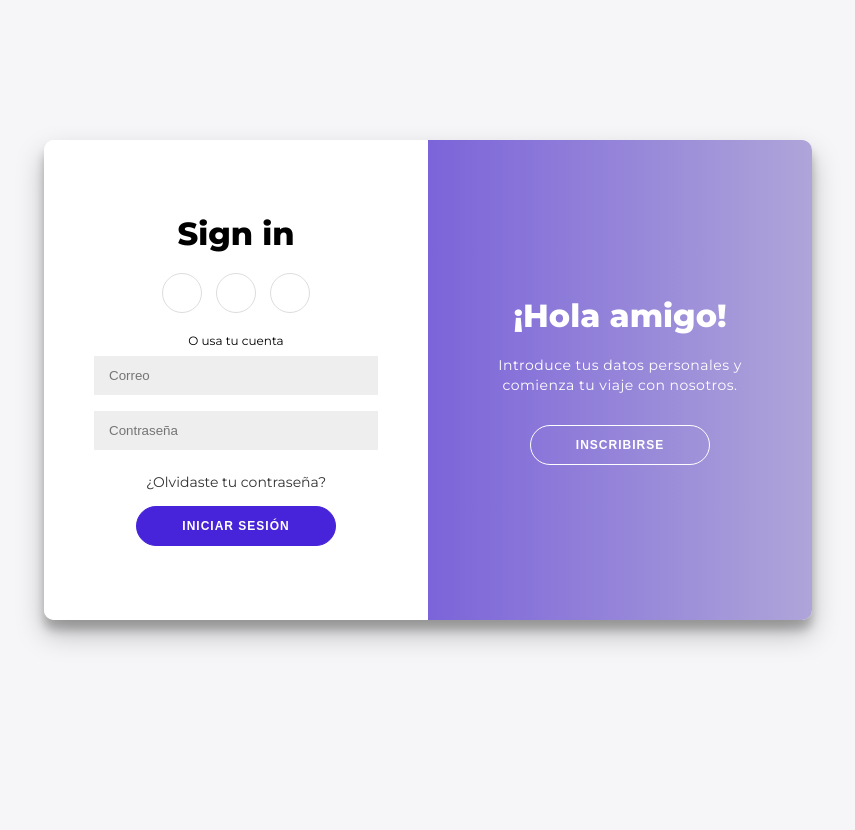
After one commit to MarkSerna/Jellyvery, a PHP site: page /login.html in a window 1280 px wide. The commit adds this page. Shown: the whole page, without its empty margins (212-1067 px from the left). Run offline with PHP 8.4, Linux system fonts and the light colour scheme.

```diff
--- /dev/null
+++ b/css/login.css
@@ -0,0 +1,226 @@
+@import url('https://fonts.googleapis.com/css?family=Montserrat:400,800');
+
+* {
+	box-sizing: border-box;
+}
+
+body {
+	background: #f6f5f7;
+	display: flex;
+	justify-content: center;
+	align-items: center;
+	flex-direction: column;
+	font-family: 'Montserrat', sans-serif;
+	height: 100vh;
+	margin: -20px 0 50px;
+}
+
+h1 {
+	font-weight: bold;
+	margin: 0;
+}
+
+h2 {
+	text-align: center;
+}
+
+p {
+	font-size: 14px;
+	font-weight: 100;
+	line-height: 20px;
+	letter-spacing: 0.5px;
+	margin: 20px 0 30px;
+}
+
+span {
+	font-size: 12px;
+}
+
+a {
+	color: #333;
+	font-size: 14px;
+	text-decoration: none;
+	margin: 15px 0;
+}
+
+button {
+	border-radius: 20px;
+	border: 1px solid #4723D9;
+	background-color: #4723D9;
+	color: #FFFFFF;
+	font-size: 12px;
+	font-weight: bold;
+	padding: 12px 45px;
+	letter-spacing: 1px;
+	text-transform: uppercase;
+	transition: transform 80ms ease-in;
+}
+
+button:active {
+	transform: scale(0.95);
+}
+
+button:focus {
+	outline: none;
+}
+
+button.ghost {
+	background-color: transparent;
+	border-color: #FFFFFF;
+}
+
+form {
+	background-color: #FFFFFF;
+	display: flex;
+	align-items: center;
+	justify-content: center;
+	flex-direction: column;
+	padding: 0 50px;
+	height: 100%;
+	text-align: center;
+}
+
+input {
+	background-color: #eee;
+	border: none;
+	padding: 12px 15px;
+	margin: 8px 0;
+	width: 100%;
+}
+
+.container {
+	background-color: #fff;
+	border-radius: 10px;
+  	box-shadow: 0 14px 28px rgba(0,0,0,0.25),
+			0 10px 10px rgba(0,0,0,0.22);
+	position: relative;
+	overflow: hidden;
+	width: 768px;
+	max-width: 100%;
+	min-height: 480px;
+}
+
+.form-container {
+	position: absolute;
+	top: 0;
+	height: 100%;
+	transition: all 0.6s ease-in-out;
+}
+
+.sign-in-container {
+	left: 0;
+	width: 50%;
+	z-index: 2;
+}
+
+.container.right-panel-active .sign-in-container {
+	transform: translateX(100%);
+}
+
+.sign-up-container {
+	left: 0;
+	width: 50%;
+	opacity: 0;
+	z-index: 1;
+}
+
+.container.right-panel-active .sign-up-container {
+	transform: translateX(100%);
+	opacity: 1;
+	z-index: 5;
+	animation: show 0.6s;
+}
+
+@keyframes show {
+	0%, 49.99% {
+		opacity: 0;
+		z-index: 1;
+	}
+
+	50%, 100% {
+		opacity: 1;
+		z-index: 5;
+	}
+}
+
+.overlay-container {
+	position: absolute;
+	top: 0;
+	left: 50%;
+	width: 50%;
+	height: 100%;
+	overflow: hidden;
+	transition: transform 0.6s ease-in-out;
+	z-index: 100;
+}
+
+.container.right-panel-active .overlay-container{
+	transform: translateX(-100%);
+}
+
+.overlay {
+	background: #AFA5D9;
+	background: -webkit-linear-gradient(to right, #4723D9, #AFA5D9);
+	background: linear-gradient(to right, #4723D9, #AFA5D9);
+	background-repeat: no-repeat;
+	background-size: cover;
+	background-position: 0 0;
+	color: #FFFFFF;
+	position: relative;
+	left: -100%;
+	height: 100%;
+	width: 200%;
+  	transform: translateX(0);
+	transition: transform 0.6s ease-in-out;
+}
+
+.container.right-panel-active .overlay {
+  	transform: translateX(50%);
+}
+
+.overlay-panel {
+	position: absolute;
+	display: flex;
+	align-items: center;
+	justify-content: center;
+	flex-direction: column;
+	padding: 0 40px;
+	text-align: center;
+	top: 0;
+	height: 100%;
+	width: 50%;
+	transform: translateX(0);
+	transition: transform 0.6s ease-in-out;
+}
+
+.overlay-left {
+	transform: translateX(-20%);
+}
+
+.container.right-panel-active .overlay-left {
+	transform: translateX(0);
+}
+
+.overlay-right {
+	right: 0;
+	transform: translateX(0);
+}
+
+.container.right-panel-active .overlay-right {
+	transform: translateX(20%);
+}
+
+.social-container {
+	margin: 20px 0;
+}
+
+.social-container a {
+	border: 1px solid #DDDDDD;
+	border-radius: 50%;
+	display: inline-flex;
+	justify-content: center;
+	align-items: center;
+	margin: 0 5px;
+	height: 40px;
+	width: 40px;
+}
--- /dev/null
+++ b/js/login.js
@@ -0,0 +1,11 @@
+const signUpButton = document.getElementById('signUp');
+const signInButton = document.getElementById('signIn');
+const container = document.getElementById('container');
+
+signUpButton.addEventListener('click', () => {
+	container.classList.add("right-panel-active");
+});
+
+signInButton.addEventListener('click', () => {
+	container.classList.remove("right-panel-active");
+});
--- /dev/null
+++ b/login.html
@@ -0,0 +1,60 @@
+<!DOCTYPE html>
+<html lang="en">
+<head>
+    <meta charset="UTF-8">
+    <meta name="viewport" content="width=device-width, initial-scale=1.0">
+    <link rel="stylesheet" href="./css/login.css">
+    <title>Jellyvery - Login</title>
+</head>
+<body>
+<div class="container" id="container">
+	<div class="form-container sign-up-container">
+		<form action="#">
+			<h1>Crear cuenta</h1>
+			<div class="social-container">
+				<a href="https://www.instagram.com/" class="social"><i class="fab fa-facebook-f"></i></a>
+				<a href="https://www.facebook.com/" class="social"><i class="fab fa-google-plus-g"></i></a>
+				<a href="#" class="social"><i class="fab fa-linkedin-in"></i></a>
+			</div>
+			<span>or use un correo para registrarse</span>
+			<input type="text" placeholder="Nombre" />
+			<input type="email" placeholder="Correo" />
+			<input type="password" placeholder="Contraseña" />
+			<button>Inscribirse</button>
+		</form>
+	</div>
+	<div class="form-container sign-in-container">
+		<form action="#">
+			<h1>Sign in</h1>
+			<div class="social-container">
+				<a href="#" class="social"><i class="fab fa-facebook-f"></i></a>
+				<a href="#" class="social"><i class="fab fa-google-plus-g"></i></a>
+				<a href="#" class="social"><i class="fab fa-linkedin-in"></i></a>
+			</div>
+			<span>O usa tu cuenta</span>
+			<input type="email" placeholder="Correo" />
+			<input type="password" placeholder="Contraseña" />
+			<a href="#">¿Olvidaste tu contraseña?</a>
+			<button>Iniciar sesión</button>
+		</form>
+	</div>
+	<div class="overlay-container">
+		<div class="overlay">
+			<div class="overlay-panel overlay-left">
+				<h1>Bienvenido de vuelta</h1>
+				<p>Para mantenerse conectado con nosotros, inicie sesión con su información personal</p>
+				<button class="ghost" id="signIn">Iniciar sesión</button>
+			</div>
+			<div class="overlay-panel overlay-right">
+				<h1>¡Hola amigo!</h1>
+				<p>Introduce tus datos personales y comienza tu viaje con nosotros.</p>
+				<button class="ghost" id="signUp">Inscribirse</button>
+			</div>
+		</div>
+	</div>
+</div>
+
+    <script src="./js/login.js"></script>
+    <script src="https://unpkg.com/boxicons@2.1.4/dist/boxicons.js"></script>
+</body>
+</html>
```
Also changed, not shown: connection.php (+14 -0 lines), css/styles.css (+17 -1 lines), index.html (+17 -40 lines), js/main.js (+104 -38 lines), nodes.json (added, +16 -0 lines), nodes/insert_node.php (+27 -12 lines).
